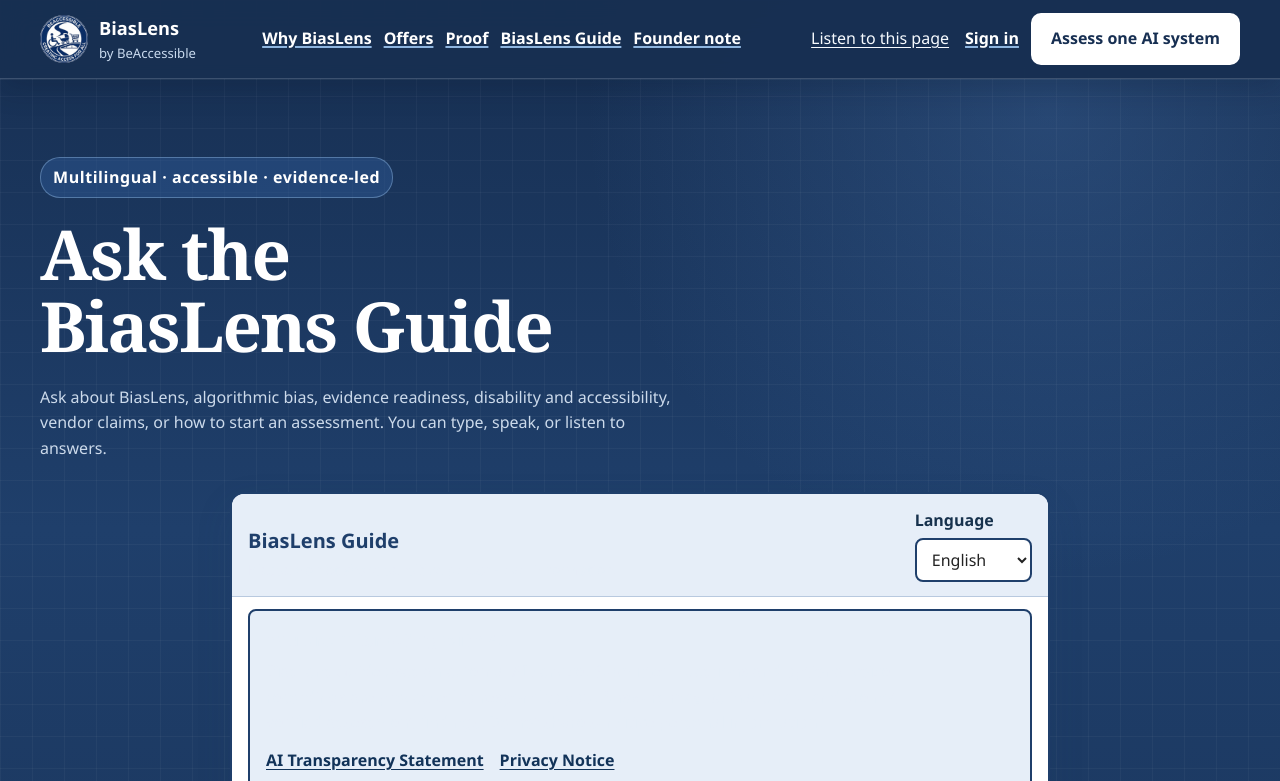
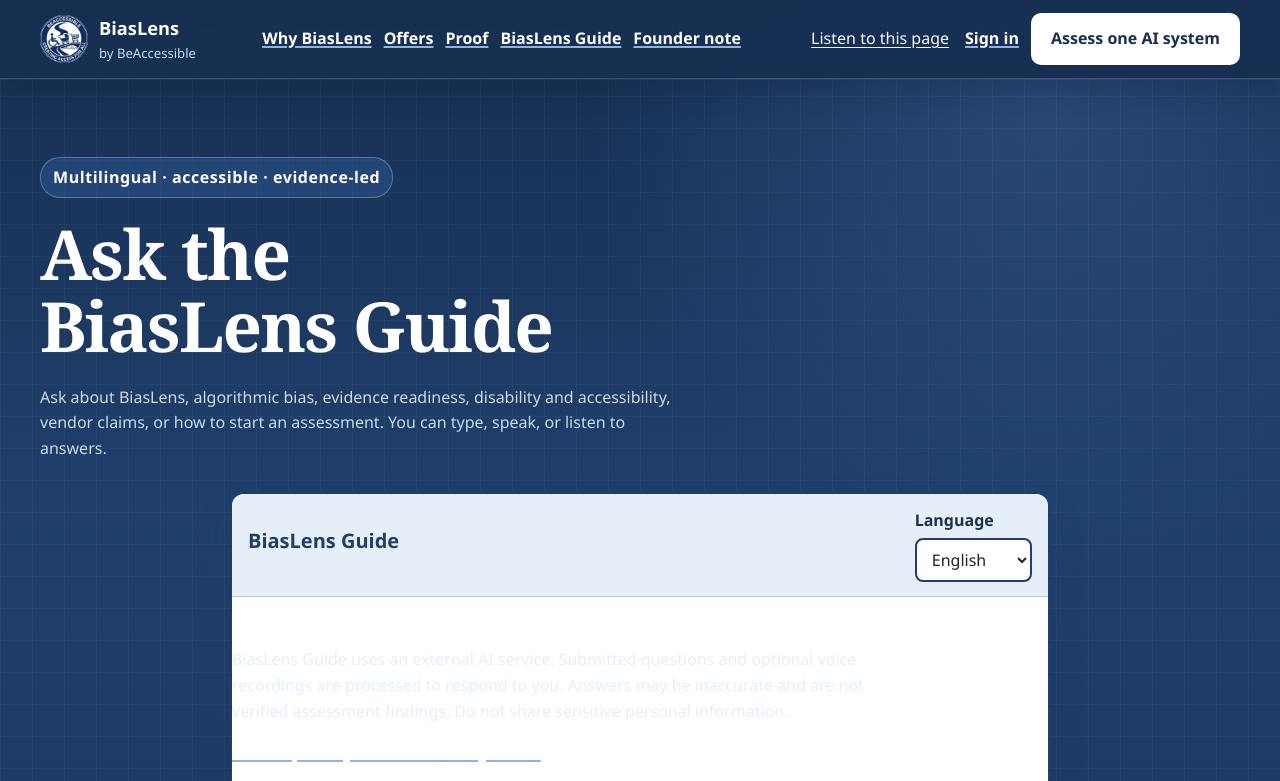
Before and after one commit to laggiesfl/BiasLens-Full-Platform, a Next.js app: page /guide in a window 1280 px wide. Shown: the top 781 px of the page. Built offline with nearby package versions, Linux system fonts and the light colour scheme.

Commit message:
fix: use explicit accessible contrast styling for AI disclosure

```diff
--- a/src/components/guide/BiasLensGuide.tsx
+++ b/src/components/guide/BiasLensGuide.tsx
@@ -293,14 +293,14 @@ export function BiasLensGuide({ embedded = false }: BiasLensGuideProps) {
         </div>
       </div>
 
-      <div role="note" aria-labelledby="biaslens-ai-disclosure-title" style={{ margin: "0.75rem 1rem", padding: "1rem", border: "2px solid #1f3f6b", borderRadius: "8px", background: "#e6eef8", color: "#17324d", fontSize: "1rem", lineHeight: 1.6 }}>
-        <p id="biaslens-ai-disclosure-title" style={{ fontSize: "1.125rem", lineHeight: 1.35, fontWeight: 800, margin: "0 0 0.5rem" }}>You are interacting with AI</p>
-        <p style={{ margin: "0 0 0.75rem" }}>BiasLens Guide uses an external AI service. Submitted questions and optional voice recordings are processed to respond to you. Answers may be inaccurate and are not verified assessment findings. Do not share sensitive personal information.</p>
-        <p style={{ display: "flex", flexWrap: "wrap", gap: "0.5rem 1rem", margin: 0 }}>
-          <a href="/ai-transparency" style={{ color: "#123359", textDecoration: "underline", textUnderlineOffset: "0.18em", fontWeight: 800 }}>AI Transparency Statement</a>
-          <a href="/privacy" style={{ color: "#123359", textDecoration: "underline", textUnderlineOffset: "0.18em", fontWeight: 800 }}>Privacy Notice</a>
-        </p>
-      </div>
+      <aside className={styles.aiDisclosure} aria-labelledby="biaslens-ai-disclosure-title">
+        <h2 id="biaslens-ai-disclosure-title">You are interacting with AI</h2>
+        <p>BiasLens Guide uses an external AI service. Submitted questions and optional voice recordings are processed to respond to you. Answers may be inaccurate and are not verified assessment findings. Do not share sensitive personal information.</p>
+        <nav aria-label="AI transparency and privacy information">
+          <a href="/ai-transparency">AI Transparency Statement</a>
+          <a href="/privacy">Privacy Notice</a>
+        </nav>
+      </aside>
       <div className={styles.messages} aria-label="BiasLens Guide conversation" aria-live="off">
         {messages.map((message) => (
           <article
```
